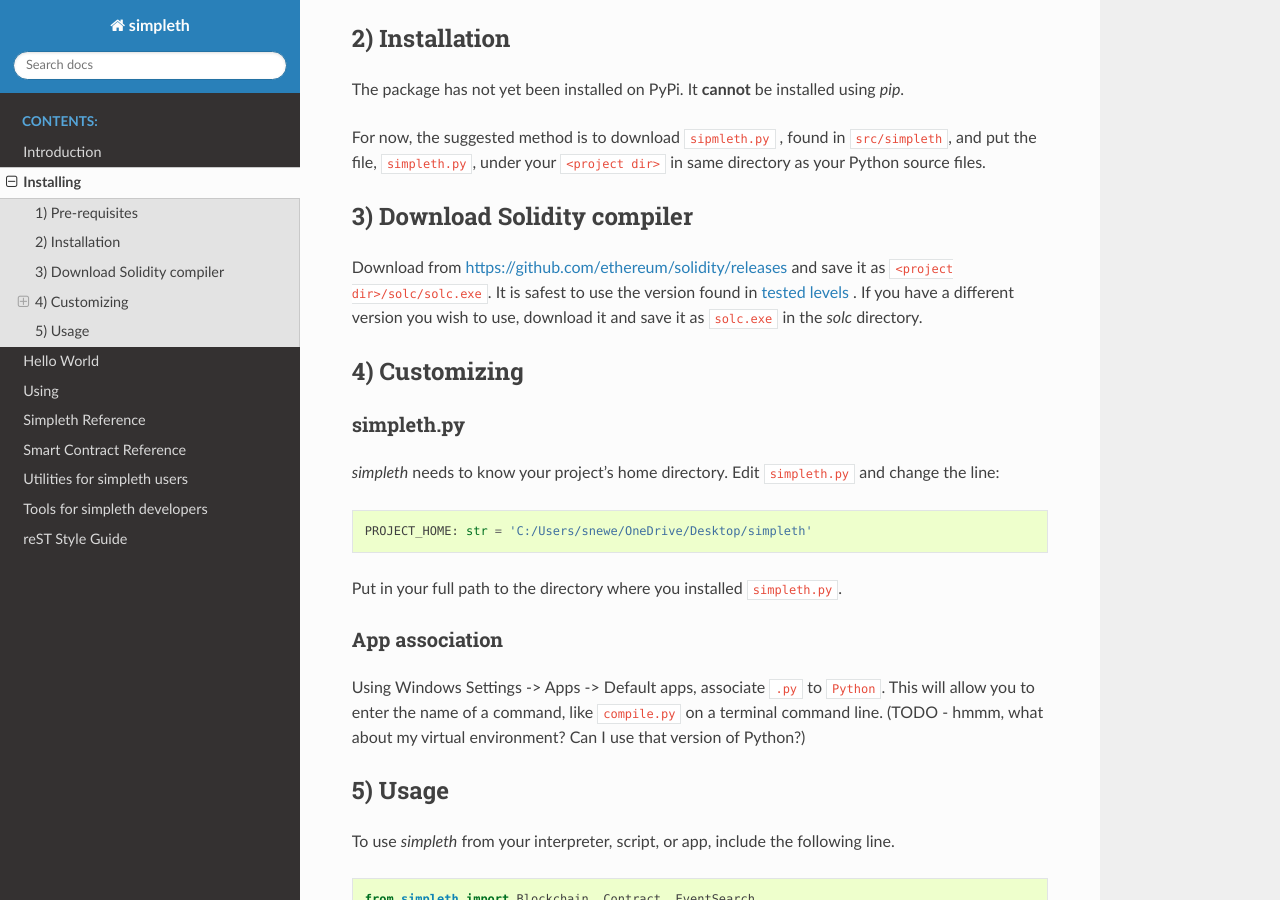
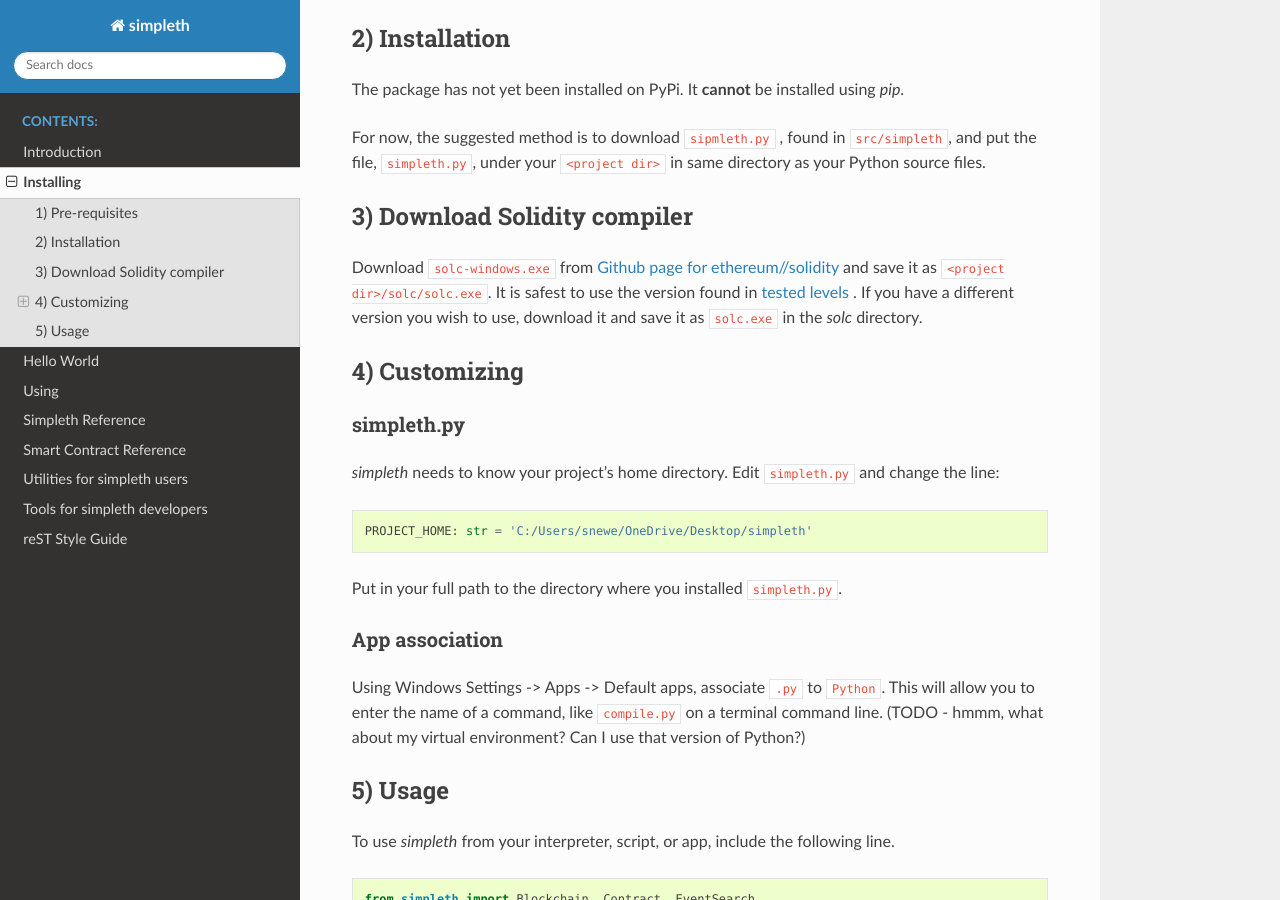
Before and after one commit to snewell4/simpleth, a Sphinx documentation site: the page built from docs/source/installing.rst, in a window 1280 px wide and 900 px high, scrolled down 350 px. Built offline with Sphinx 7.4.7 and the Read the Docs theme 2.0.0, drawn with Linux system fonts in a browser that asks for light colours.

```diff
--- a/docs/source/installing.rst
+++ b/docs/source/installing.rst
@@ -25,8 +25,8 @@
 
 3) Download Solidity compiler
 *****************************
-Download from
-https://github.com/ethereum/solidity/releases
+Download ``solc-windows.exe`` from
+`Github page for ethereum//solidity <https://github.com/ethereum/solidity/releases>`_
 and save it as ``<project dir>/solc/solc.exe``.
 It is safest to use the version found in
 :ref:`tested levels <sw_levels_label>` . If you
```
